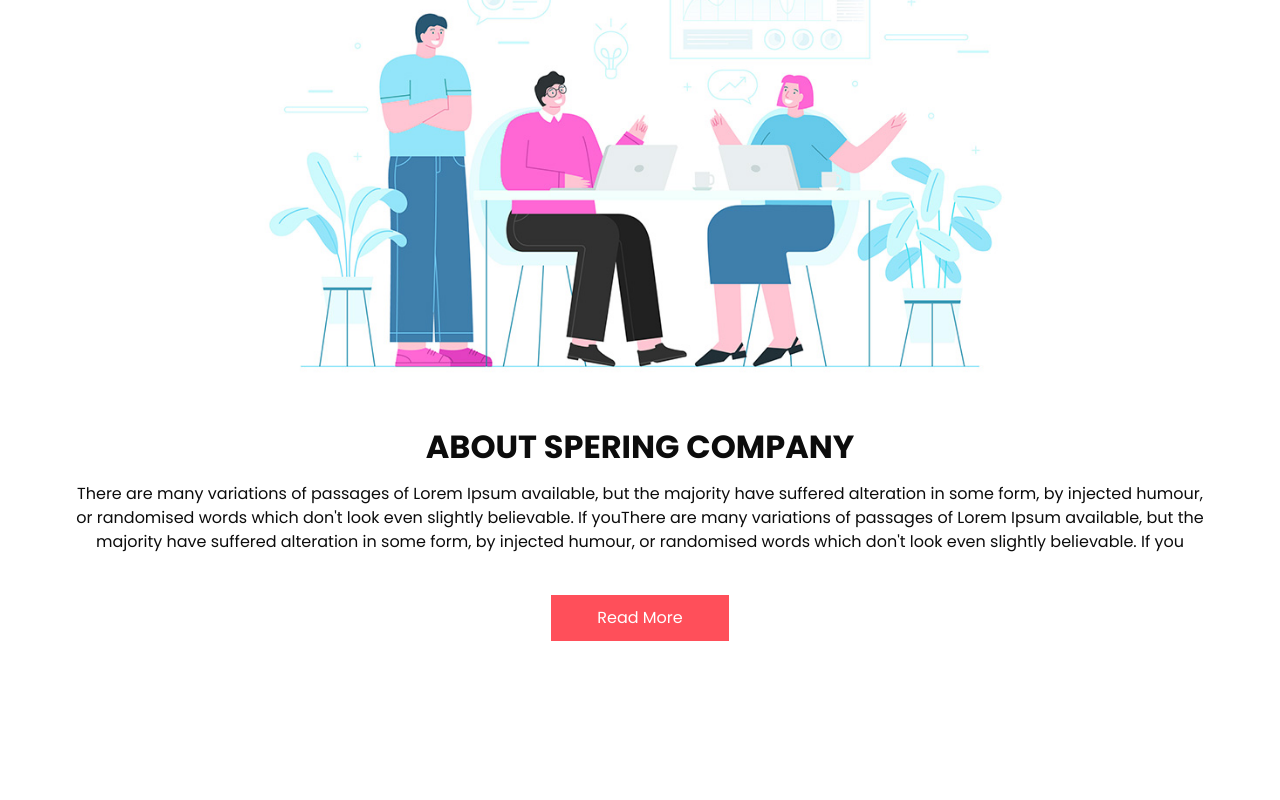
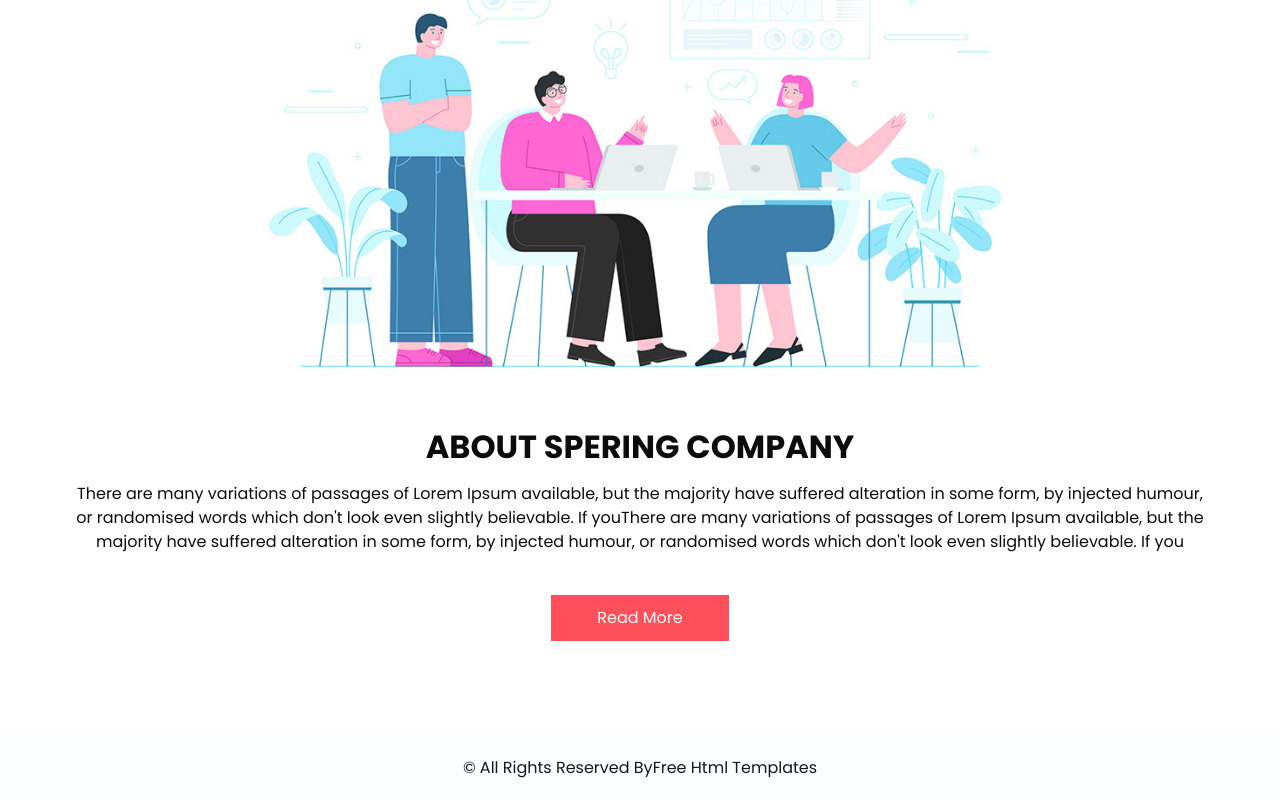
Before and after one commit to markov98/react-demo, a React (Vite) app: page / in a window 1280 px wide. Shown: the part 2186-2986 px from the top of the page. Before the commit the page ends 2917 px from the top, so only its background shows below. Built offline with nearby package versions, Linux system fonts and the light colour scheme.

Commit message:
added footer section

```diff
--- a/src/App.jsx
+++ b/src/App.jsx
@@ -3,6 +3,7 @@ import Slider from "./components/Slider"
 import Expirience from "./components/Expirience";
 import Category from "./components/Category";
 import About from "./components/About";
+import Footer from "./components/Footer";
 
 export default function App() {
 
@@ -15,6 +16,7 @@ export default function App() {
         <Expirience />
         <Category />
         <About />
+        <Footer />
     </>
   )
 }
--- /dev/null
+++ b/src/components/Footer.jsx
@@ -0,0 +1,12 @@
+export default function Footer() {
+    return (
+        <footer class="container-fluid footer_section ">
+        <div class="container">
+          <p>
+            &copy; <span id="displayDate"></span> All Rights Reserved By
+            <a href="https://html.design/">Free Html Templates</a>
+          </p>
+        </div>
+      </footer>
+    )
+}
```
